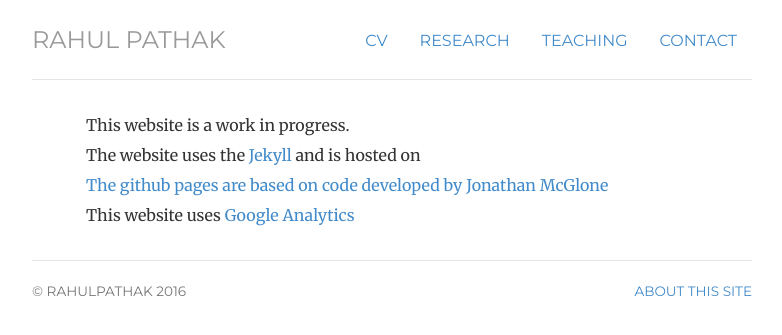
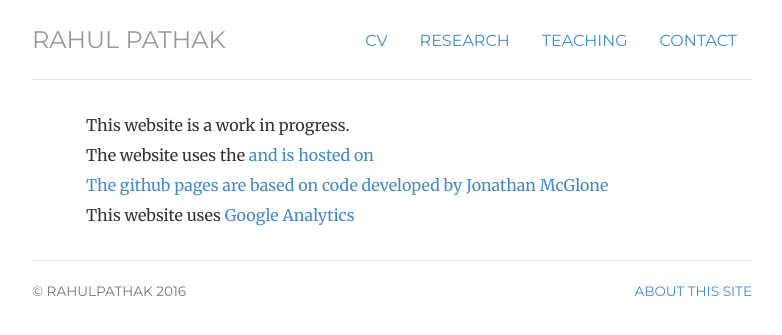
Before and after one commit to pathak-rahul/pathak-rahul.github.io, a Jekyll site: the page built from about/index.html, in a window 1280 px wide. Shown: the top 335 px of the page, without its empty margins (248-1030 px from the left). Built offline with Jekyll 4.4.1, drawn with Linux system fonts in a browser that asks for light colours.

Commit message:
Update index.html

```diff
--- a/about/index.html
+++ b/about/index.html
@@ -12,7 +12,7 @@
 
     <ul class="list-unstyled">
     <li>This website is a work in progress.</li>
-    <li> The website uses the <a href="http://getbootstrap.com/css/" title="Bootstrap Framework">Jekyll</a> and is hosted on <a href="https://github.com/" title="Github"</a>  </li>
+    <li> The website uses the <a href="http://getbootstrap.com/css/" title="Bootstrap Framework"> and is hosted on  <a href="https://github.com/" title="Github"> </li>
     <li> The github pages are based on code developed by <a href="http://jmcglone.com/" title="ZkySky Design">Jonathan McGlone</a></li>
     <li> This website uses <a href="http://www.google.com/analytics/" title ="Google Analytics">Google Analytics</a></li>
     </ul>
```
